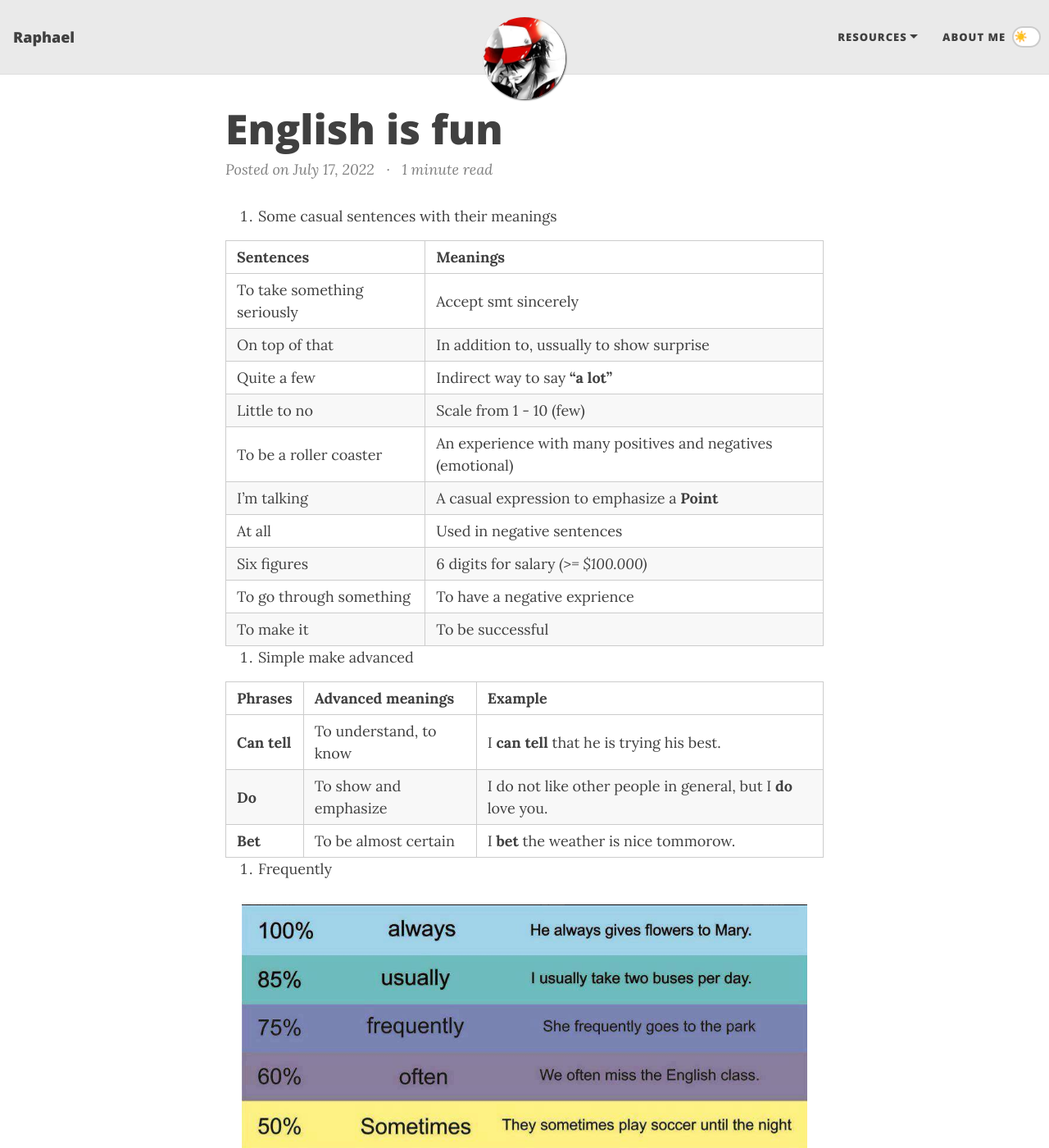
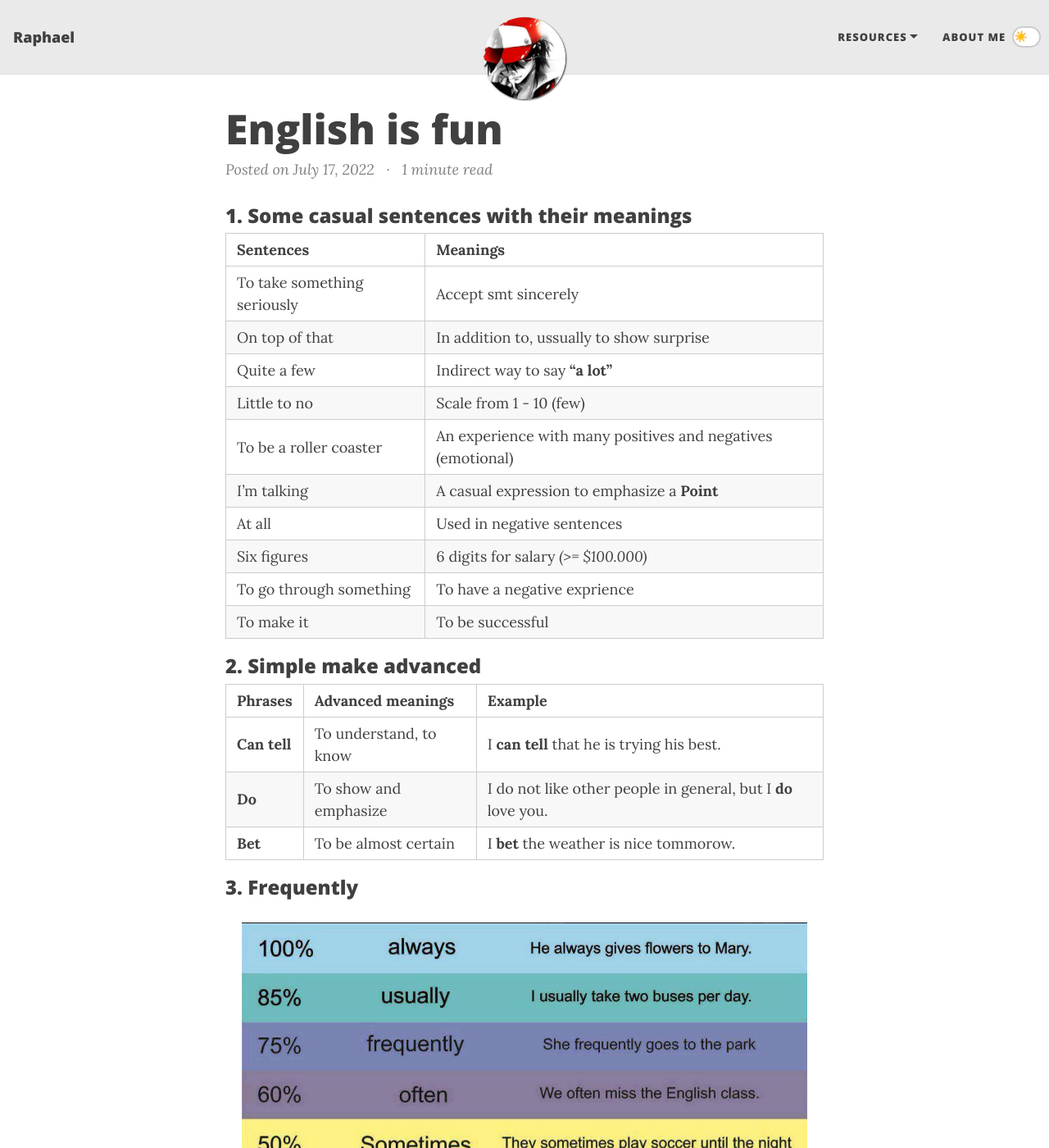
Before and after one commit to raphlee/raphlee.github.io, a Jekyll site: the page built from _posts/2022-07-17-english-is-fun.md, in a window 1280 px wide and 1400 px high. Shown: the whole window at 82% size. Built offline with Jekyll 4.4.1, drawn with Linux system fonts in a browser that asks for light colours; nearby versions of some CDN libraries; some of the changed text lies outside the part shown.

Commit message:
Updating...

```diff
--- a/_posts/2022-07-17-english-is-fun.md
+++ b/_posts/2022-07-17-english-is-fun.md
@@ -5,7 +5,7 @@ readtime: true
 tags: [english, fun]
 ---
 
-1. Some casual sentences with their meanings
+### 1. Some casual sentences with their meanings
 
 | Sentences | Meanings |
 | :------ | :--- |
@@ -21,7 +21,7 @@ tags: [english, fun]
 | To make it | To be successful |
 
 
-2. Simple make advanced
+### 2. Simple make advanced
 
 | Phrases | Advanced meanings | Example |
 | :------ | :--- | :--- |
@@ -29,15 +29,15 @@ tags: [english, fun]
 | **Do** | To show and emphasize | I do not like other people in general, but I **do** love you. |
 | **Bet** | To be almost certain | I **bet** the weather is nice tommorow. |
 
-3. Frequently
+### 3. Frequently
 
 ![Frequently](/assets/img/frequently.png){: .mx-auto.d-block :}
 
-4. Keep
+### 4. Keep
 
 ![Keep](/assets/img/keep.png){: .mx-auto.d-block :}
 
-5. 'Must' vs 'Have to'
+### 5. 'Must' vs 'Have to'
 
 - Có cùng nghĩa là "phải làm gì đó", nhưng:
 
@@ -46,7 +46,7 @@ tags: [english, fun]
 | **Must** | mang tính khách quan |
 | **Have to** | mang tính chủ quan |
 
-6. The
+### 6. The
 
 - Chỉ một vật, sự vật cụ thể
 
@@ -58,4 +58,4 @@ tags: [english, fun]
 | Nhắc đến nhạc cụ | The guitar, The piano, ... |
 | Chỉ thứ tự và dùng trong câu so sánh cao nhất | The best, The first, The second, ...
 
-7. ...
+### 7. ...
```
